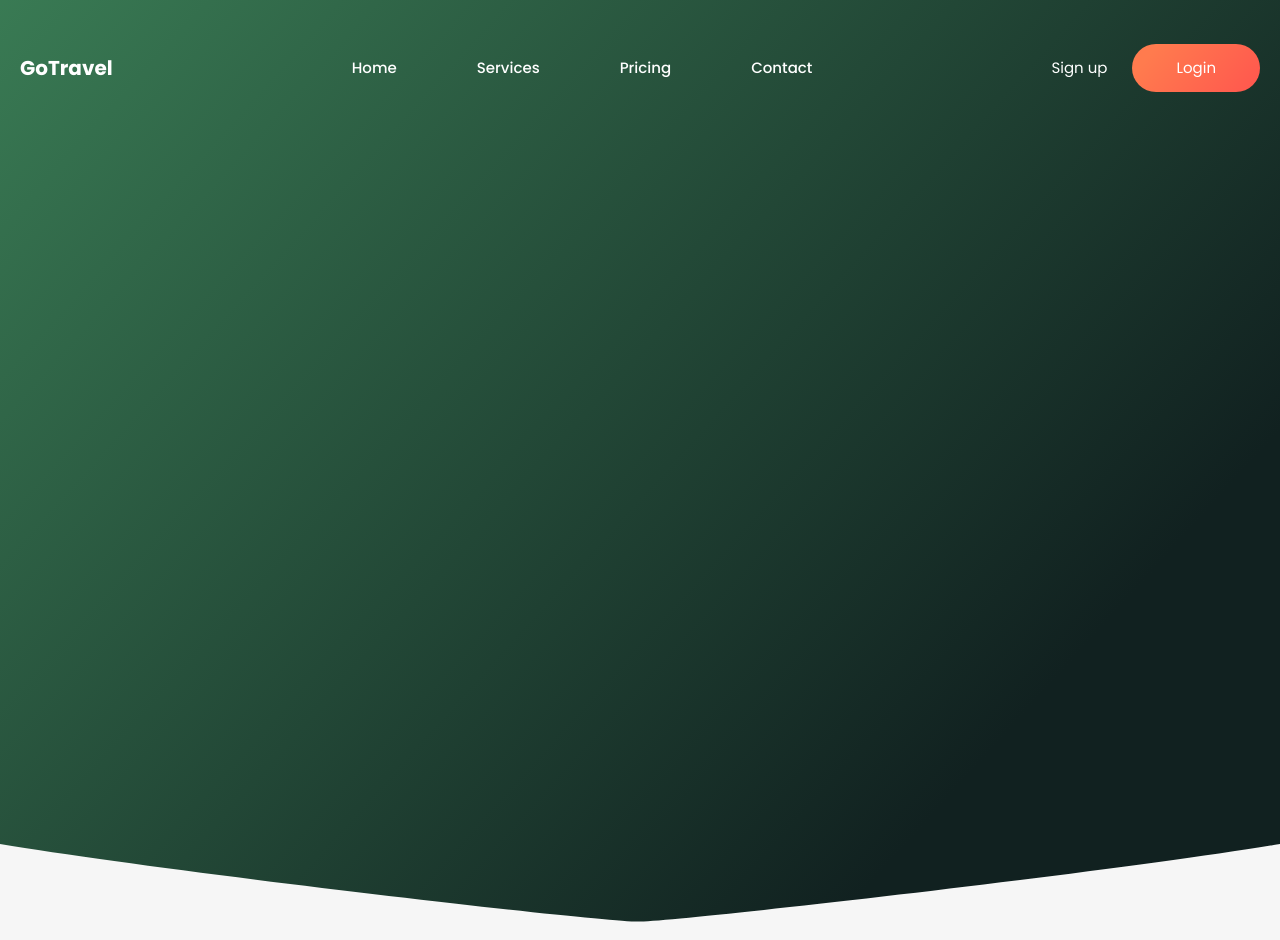
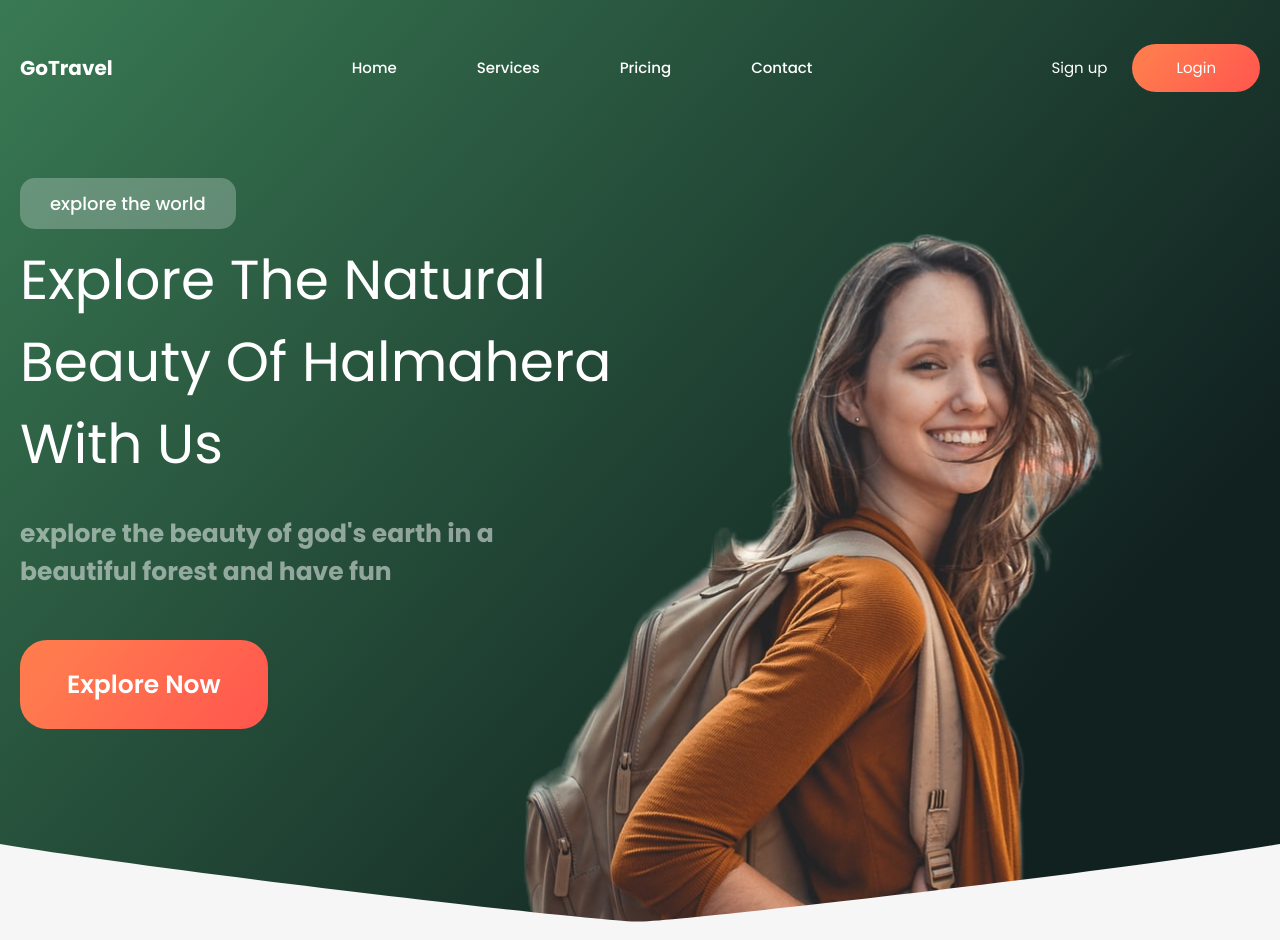
Before and after one commit to denys-khrapov/travel, a website: page src/index.html in a window 1280 px wide. Drawn offline with nearby package versions, Linux system fonts and the light colour scheme.

Commit message:
header section

```diff
--- a/src/index.html
+++ b/src/index.html
@@ -1,28 +1,19 @@
 <!DOCTYPE html>
 <html lang="en">
+
 <head>
     <meta charset="UTF-8" />
     <meta http-equiv="X-UA-Compatible" content="IE=edge" />
     <meta name="viewport" content="width=device-width, initial-scale=1.0" />
-    <link
-      rel="stylesheet"
-      href="https://cdnjs.cloudflare.com/ajax/libs/normalize/8.0.1/normalize.min.css"
+    <link rel="stylesheet" href="https://cdnjs.cloudflare.com/ajax/libs/normalize/8.0.1/normalize.min.css"
         integrity="sha512-NhSC1YmyruXifcj/KFRWoC561YpHpc5Jtzgvbuzx5VozKpWvQ+4nXhPdFgmx8xqexRcpAglTj9sIBWINXa8x5w=="
-      crossorigin="anonymous"
-      referrerpolicy="no-referrer"
-    />
-    <link
-      rel="shortcut icon"
-      href="img/favicon/fav-icon.png"
-      type="image/png"
-    />
-    <link
-      href="https://fonts.googleapis.com/css2?family=Poppins:wght@400;500;600;700&display=swap"
-      rel="stylesheet"
-    />
+        crossorigin="anonymous" referrerpolicy="no-referrer" />
+    <link rel="shortcut icon" href="img/favicon/fav-icon.png" type="image/png" />
+    <link href="https://fonts.googleapis.com/css2?family=Poppins:wght@400;500;600;700&display=swap" rel="stylesheet" />
     <link rel="stylesheet" href="css/styles.css" />
     <title>Travel</title>
 </head>
+
 <body>
     <header class="header">
         <div class="container">
@@ -43,9 +34,23 @@
                     </ul>
                 </nav>
             </div>
+            <div class="header__row">
+                <div class="header__content">
+                    <div class="header__suptitle">explore the world</div>
+                    <h1 class="header__title">
+                        Explore The Natural Beauty Of Halmahera With Us
+                    </h1>
+                    <div class="header__text">
+                        <p>explore the beauty of god's earth in a beautiful forest and have fun</p>
+                    </div>
+                    <a class="header__button" href="#">Explore Now</a>
+                </div>
+                <div class="header__img"><img src="img/header/header-person2.png" alt="person"></div>
+            </div>
         </div>
     </header>
 
     <script src="./js/app.js"></script>
 </body>
+
 </html>
--- a/src/scss/blocks/_header.scss
+++ b/src/scss/blocks/_header.scss
@@ -1,4 +1,5 @@
 .header {
+	overflow: hidden;
 	position: relative;
 	min-height: 940px;
 	background: linear-gradient(132.05deg, #428E5F -17.38%, #112120 78.4%), #204434;
@@ -14,6 +15,83 @@
 		height: 96px;
 		background-image: url(../img/header/header-bottom.svg);
 		background-size: 100%;
+	}
+
+	&__top {
+		margin-bottom: 86px;
+	}
+
+	&__row {
+		display: flex;
+	}
+
+	&__content {
+		position: relative;
+		z-index: 1;
+		max-width: 592px;
+		width: 100%;
+	}
+
+	&__img {
+		flex-grow: 1;
+		position: relative;
+
+
+		img {
+			max-width: unset;
+			width: 1394px;
+			height: 940px;
+			position: absolute;
+			top: -93px;
+			right: -101px;
+		}
+	}
+
+	&__suptitle {
+		display: inline-block;
+		padding: 12px 30px;
+		background: rgba(255, 255, 255, 0.25);
+		border-radius: 15px;
+		font-size: 18px;
+		line-height: 27px;
+		font-weight: 500;
+		margin-bottom: 10px;
+	}
+
+	&__title {
+		font-size: 55px;
+		line-height: 82px;
+		font-weight: 400;
+		margin: 0 0 30px 0;
+	}
+
+	&__text {
+		font-size: 25px;
+		line-height: 38px;
+		font-weight: 700;
+		color: $white;
+		opacity: 0.5;
+		margin-bottom: 75px;
+	}
+
+	&__button {
+		font-size: 25px;
+		font-weight: 600;
+		line-height: 38px;
+		border-radius: 27px;
+		background: linear-gradient(129.54deg, #FF7B4E 15.57%, #FF584E 95.03%);
+		padding: 27px 47px;
+		border-radius: 27px;
+
+		&:hover {
+			color: #f3ff4e;
+			transition: all 0.3s ease;
+		}
+
+		&:active {
+			position: relative;
+			top: 1px;
+		}
 	}
 }
 
```
Also changed, not shown: build/css/styles.css, build/index.html, src/css/styles.css. Lines whose indentation alone changed are shown as unchanged.
